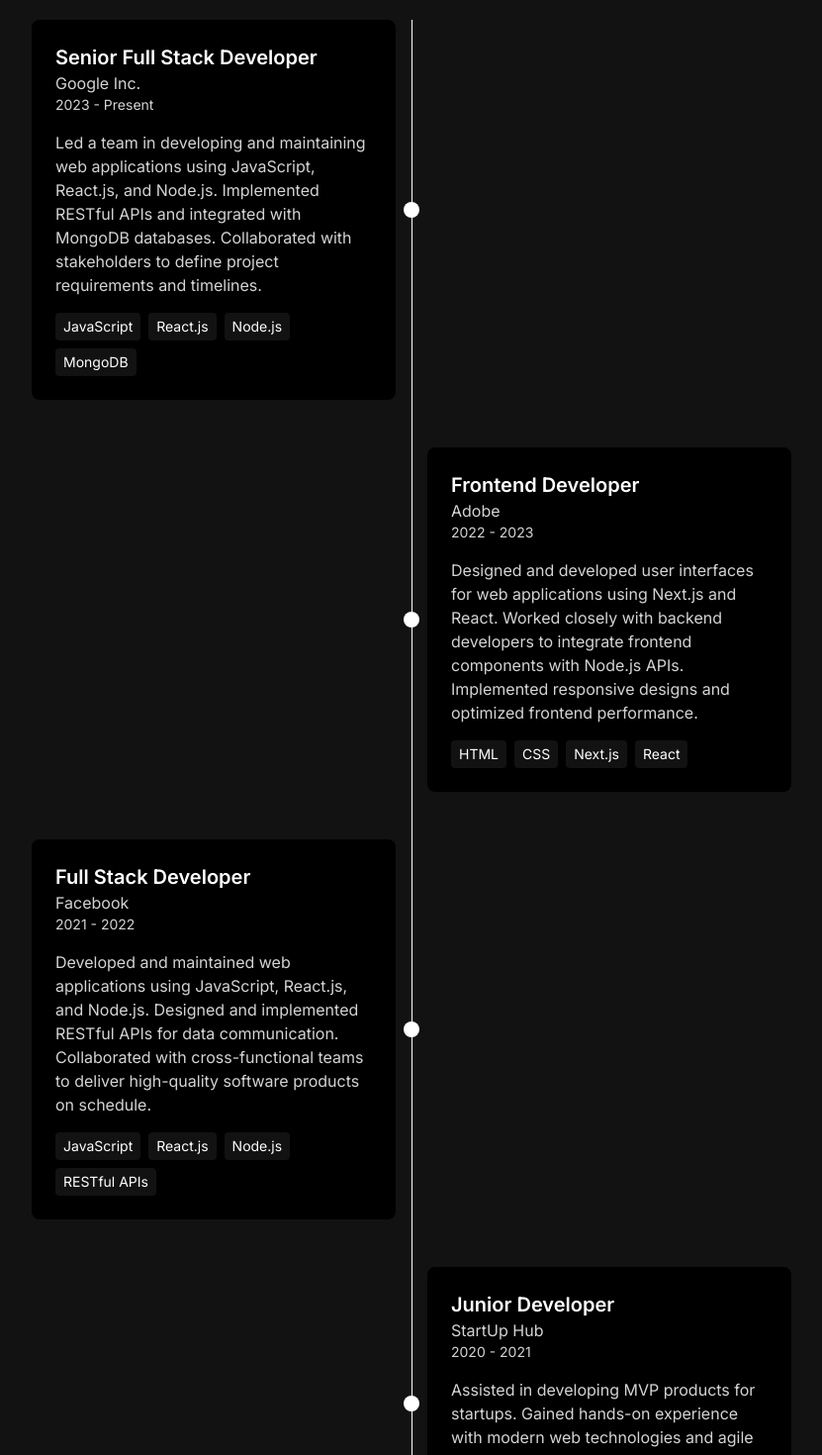
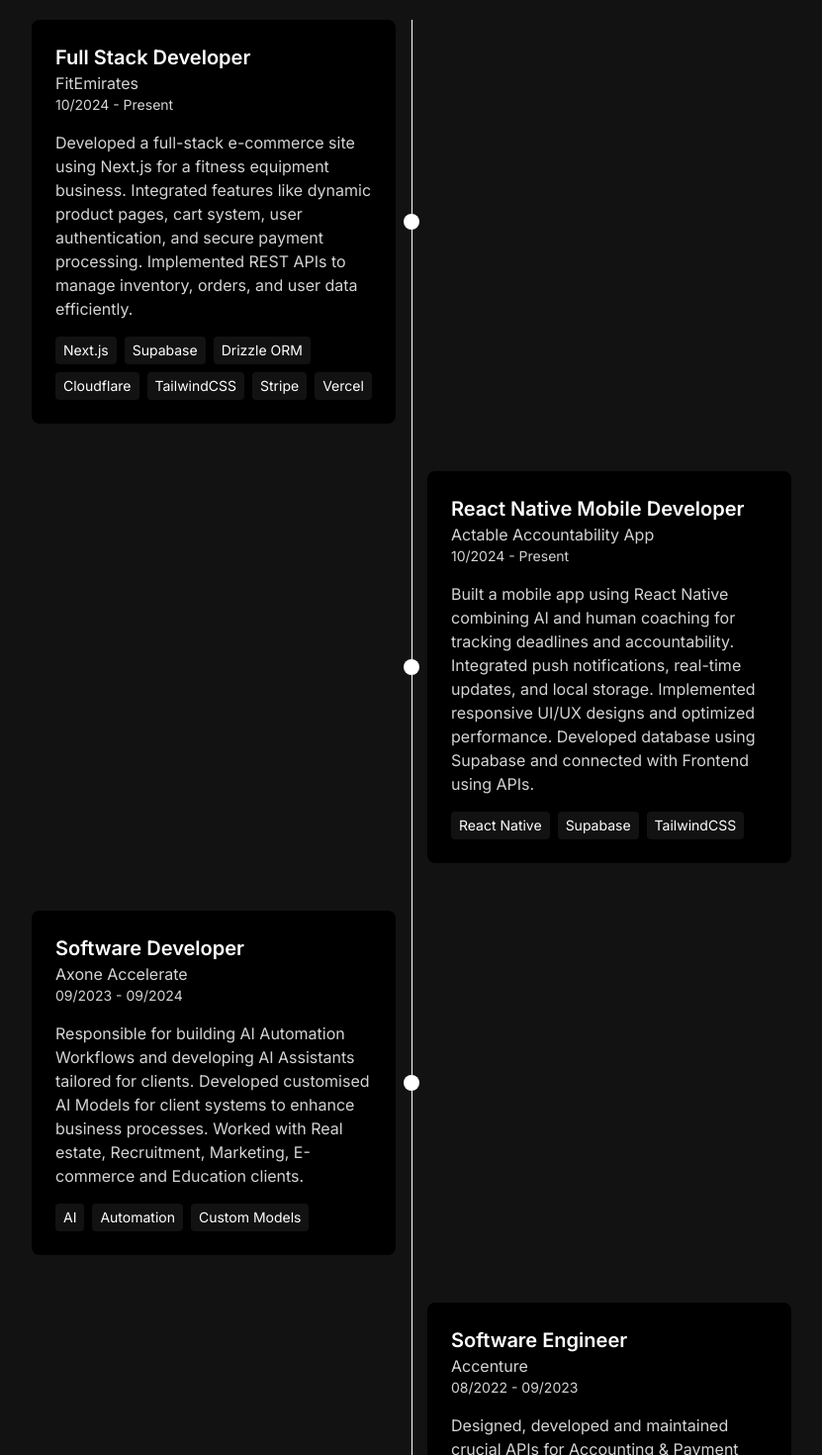
Before and after one commit to alicodes786/portfolio, a Next.js app: page / in a window 1280 px wide. Shown: the part 1400-2870 px from the top of the page at 99% size, without its empty margins (224-1055 px from the left). Built offline with nearby package versions, Linux system fonts and the light colour scheme.

Commit message:
Updated all job experiences in the Experience section

```diff
--- a/src/components/Experience.tsx
+++ b/src/components/Experience.tsx
@@ -5,43 +5,51 @@
 export function Experience() {
   const experiences = [
     {
-      role: "Senior Full Stack Developer",
-      company: "Google Inc.",
-      duration: "2023 - Present",
+      role: "Full Stack Developer",
+      company: "FitEmirates",
+      duration: "10/2024 - Present",
       description:
-        "Led a team in developing and maintaining web applications using JavaScript, React.js, and Node.js. Implemented RESTful APIs and integrated with MongoDB databases. Collaborated with stakeholders to define project requirements and timelines.",
-      tech: ["JavaScript", "React.js", "Node.js", "MongoDB"],
+        "Developed a full-stack e-commerce site using Next.js for a fitness equipment business. Integrated features like dynamic product pages, cart system, user authentication, and secure payment processing. Implemented REST APIs to manage inventory, orders, and user data efficiently.",
+      tech: ["Next.js", "Supabase", "Drizzle ORM", "Cloudflare", "TailwindCSS", "Stripe", "Vercel"],
     },
     {
-      role: "Frontend Developer",
-      company: "Adobe",
-      duration: "2022 - 2023",
+      role: "React Native Mobile Developer",
+      company: "Actable Accountability App",
+      duration: "10/2024 - Present",
       description:
-        "Designed and developed user interfaces for web applications using Next.js and React. Worked closely with backend developers to integrate frontend components with Node.js APIs. Implemented responsive designs and optimized frontend performance.",
-      tech: ["HTML", "CSS", "Next.js", "React"],
+        "Built a mobile app using React Native combining AI and human coaching for tracking deadlines and accountability. Integrated push notifications, real-time updates, and local storage. Implemented responsive UI/UX designs and optimized performance. Developed database using Supabase and connected with Frontend using APIs.",
+      tech: ["React Native", "Supabase", "TailwindCSS"],
     },
     {
-      role: "Full Stack Developer",
-      company: "Facebook",
-      duration: "2021 - 2022",
+      role: "Software Developer",
+      company: "Axone Accelerate",
+      duration: "09/2023 - 09/2024",
       description:
-        "Developed and maintained web applications using JavaScript, React.js, and Node.js. Designed and implemented RESTful APIs for data communication. Collaborated with cross-functional teams to deliver high-quality software products on schedule.",
-      tech: ["JavaScript", "React.js", "Node.js", "RESTful APIs"],
+        "Responsible for building AI Automation Workflows and developing AI Assistants tailored for clients. Developed customised AI Models for client systems to enhance business processes. Worked with Real estate, Recruitment, Marketing, E-commerce and Education clients.",
+      tech: ["AI", "Automation", "Custom Models"],
     },
     {
-      role: "Junior Developer",
-      company: "StartUp Hub",
-      duration: "2020 - 2021",
+      role: "Software Engineer",
+      company: "Accenture",
+      duration: "08/2022 - 09/2023",
       description:
-        "Assisted in developing MVP products for startups. Gained hands-on experience with modern web technologies and agile development methodologies.",
-      tech: ["HTML/CSS", "JavaScript", "PHP", "MySQL"],
+        "Designed, developed and maintained crucial APIs for Accounting & Payment Systems. Responsible for developing Authorization APIs for bank employees to manage operations and transactions. Performed unit testing and worked in an Agile Framework (Scrum). Used GCP, RESTful APIs, JavaScript & ReactJS for configurations, Java for security, and Jenkins for deployment.",
+      tech: ["GCP", "RESTful APIs", "JavaScript", "ReactJS", "Java", "Jenkins"],
     },
+    {
+      role: "Backend Developer",
+      company: "Accenture (Internal - GCP)",
+      duration: "10/2022 - 03/2023",
+      description:
+        "Developed the entire backend for a crypto social platform using Firebase. Connected with ReactJS Frontend built using TypeScript and TailwindCSS. Implemented RBAC Authentication to protect sensitive information. Project was awarded best in the University and sold for $15,000 to an education company.",
+      tech: ["Firebase", "ReactJS", "TypeScript", "TailwindCSS", "RBAC"],
+    }
   ];
 
   // Animation Controllers
   const controls = useAnimation();
   const [ref, inView] = useInView({
-    threshold: 0.2, // Trigger animation when 20% of the element is in view
+    threshold: 0.2,
   });
 
   useEffect(() => {
@@ -68,7 +76,6 @@
   return (
     <section id="experience" className="py-20 px-4 sm:px-6 lg:px-8 bg-[#121212]">
       <div className="container mx-auto">
-        {/* Heading */}
         <motion.h2
           className="text-3xl font-bold mb-12 text-center text-white"
           initial="hidden"
@@ -83,7 +90,6 @@
         </motion.h2>
 
         <div className="relative max-w-3xl mx-auto">
-          {/* Timeline Line */}
           <motion.div
             className="absolute left-1/2 transform -translate-x-1/2 h-full w-px bg-white"
             initial="hidden"
@@ -108,20 +114,16 @@
                 className="relative grid md:grid-cols-[1fr,1fr] gap-8 items-center"
                 variants={itemVariants}
               >
-                {/* Experience Card */}
                 <div
                   className={`bg-black p-6 rounded-lg ${
                     index % 2 === 0 ? "md:col-start-1" : "md:col-start-2"
                   }`}
                 >
-                  {/* Circle */}
                   <div className="absolute top-1/2 left-1/2 transform -translate-y-1/2 -translate-x-1/2 w-4 h-4 bg-white rounded-full" />
-                  {/* Content */}
                   <h3 className="text-xl font-semibold text-white">{exp.role}</h3>
                   <p className="text-[#D4D4D4]">{exp.company}</p>
                   <p className="text-sm text-[#D4D4D4]">{exp.duration}</p>
                   <p className="mt-4 text-[#D4D4D4]">{exp.description}</p>
-                  {/* Tech Tags */}
                   <div className="mt-4 flex flex-wrap gap-2">
                     {exp.tech.map((tech) => (
                       <span
```
